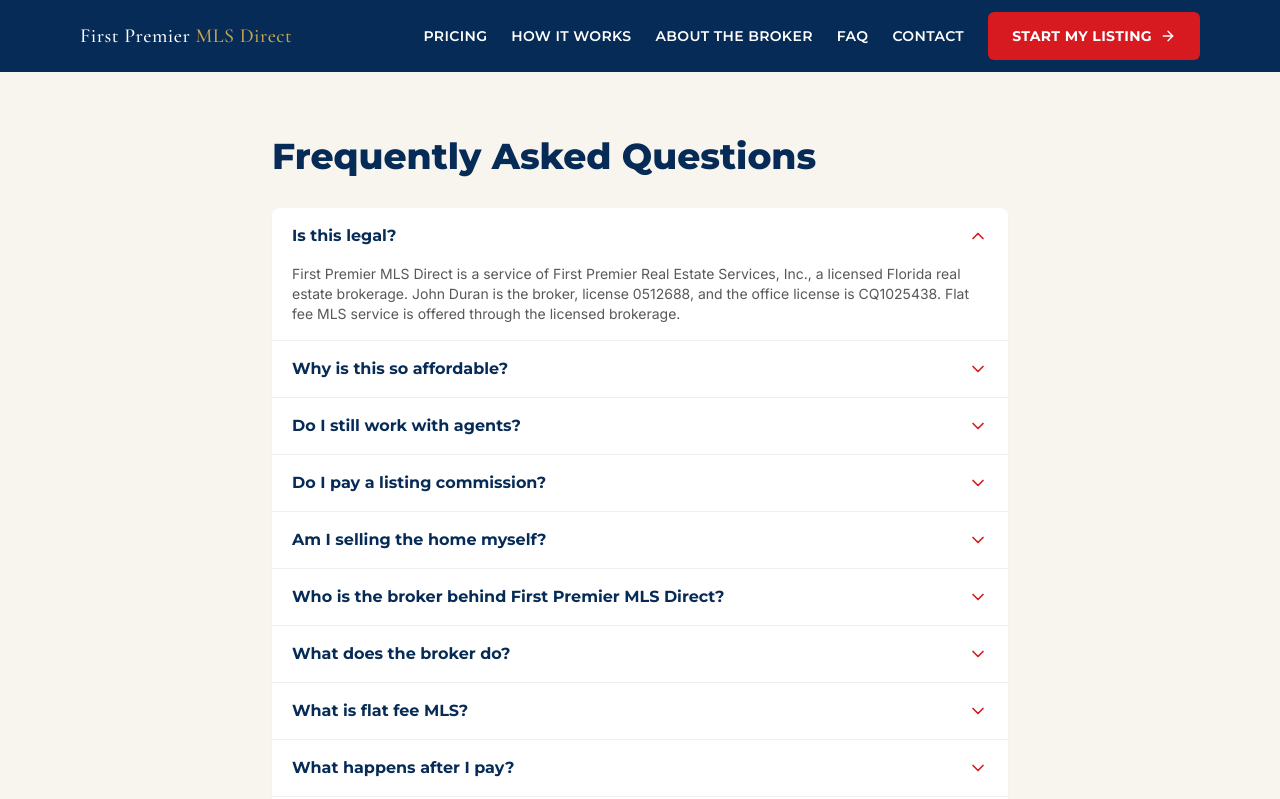
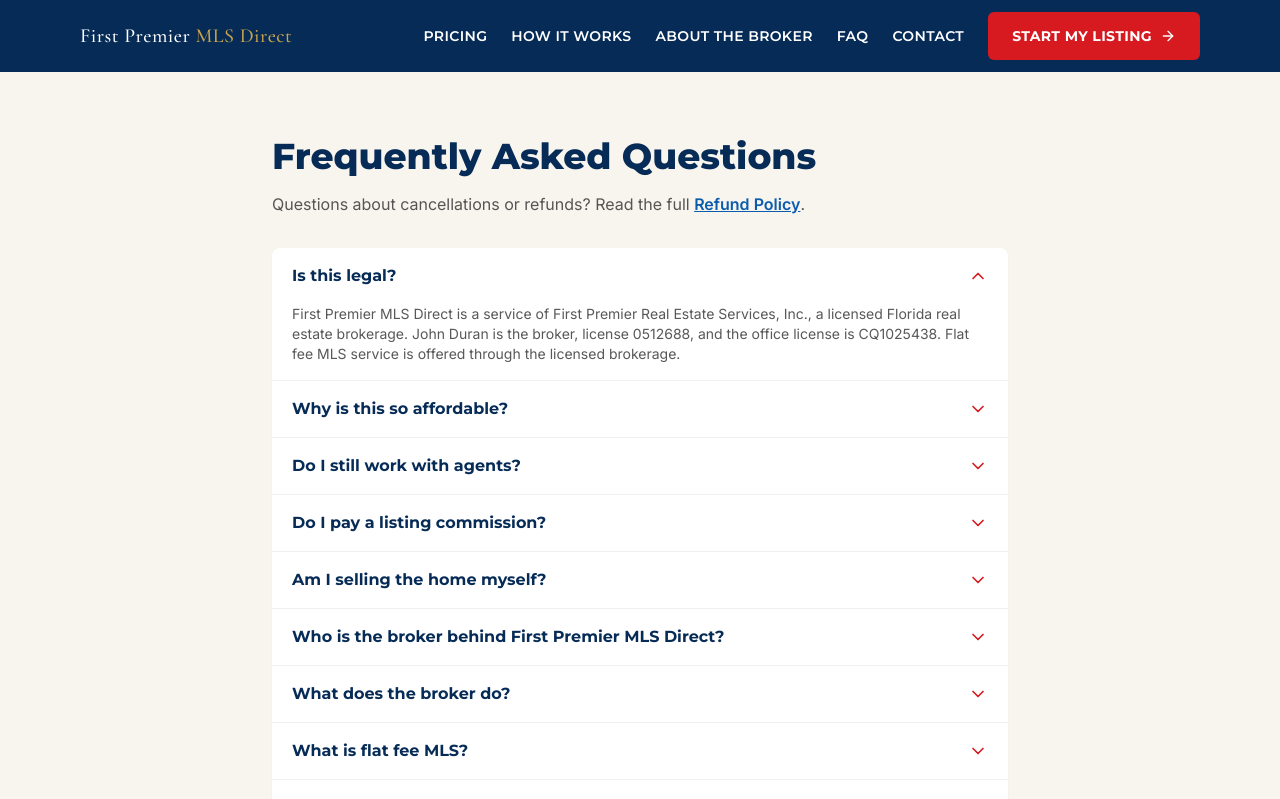
Before and after one commit to Elicasta/firstpremiermlsdirect, a Next.js app: page /faq in a window 1280 px wide. Shown: the top 799 px of the page. Built offline with nearby package versions, Linux system fonts and the light colour scheme.

Commit message:
Make refund policy visible from FAQ

```diff
--- a/app/faq/page.tsx
+++ b/app/faq/page.tsx
@@ -1,3 +1,4 @@
+import Link from "next/link";
 import { FAQAccordion } from "@/components/FAQAccordion";
 
 export const metadata = { title: "FAQ | First Premier MLS Direct" };
@@ -8,6 +9,13 @@
       <h1 className="font-display text-3xl font-extrabold sm:text-4xl text-navy">
         Frequently Asked Questions
       </h1>
+      <p className="mt-4 text-ink/70">
+        Questions about cancellations or refunds? Read the full{" "}
+        <Link href="/refund-policy" className="font-semibold text-blue underline">
+          Refund Policy
+        </Link>
+        .
+      </p>
       <div className="mt-8">
         <FAQAccordion />
       </div>
```
